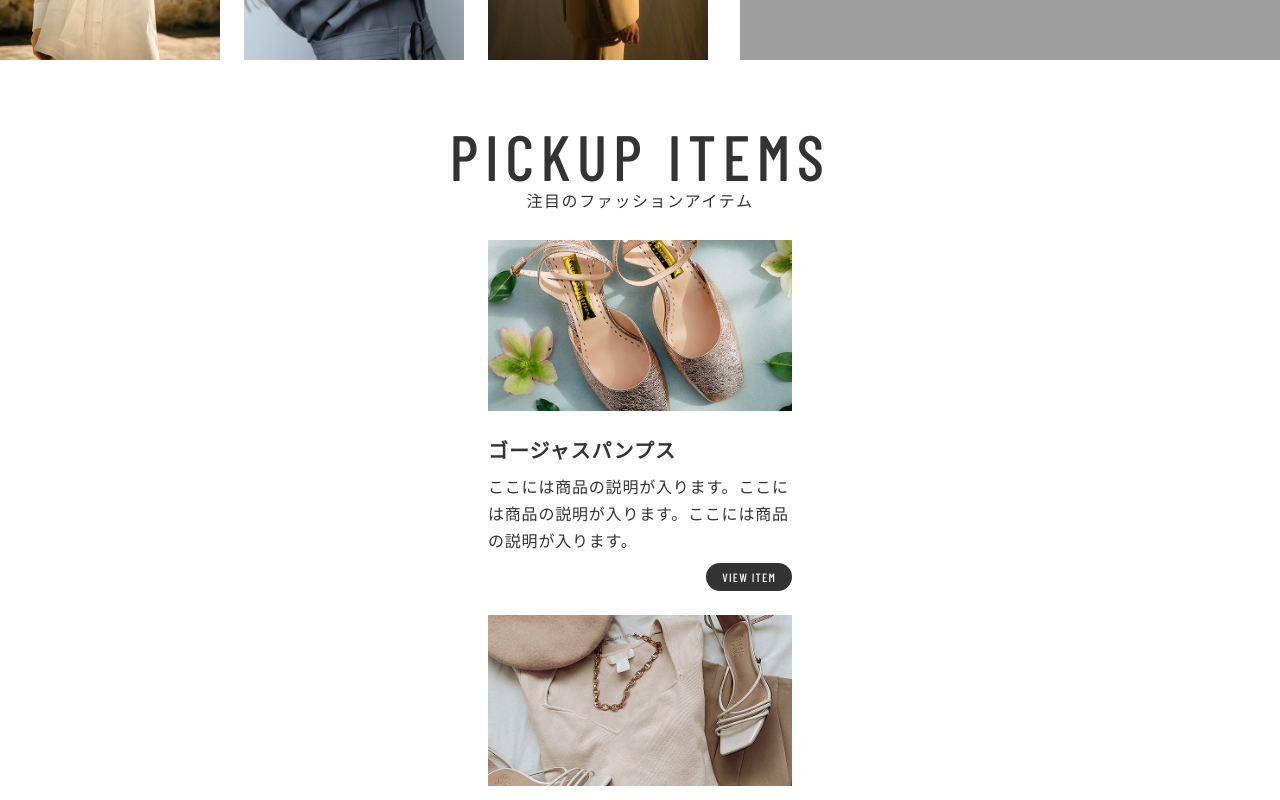
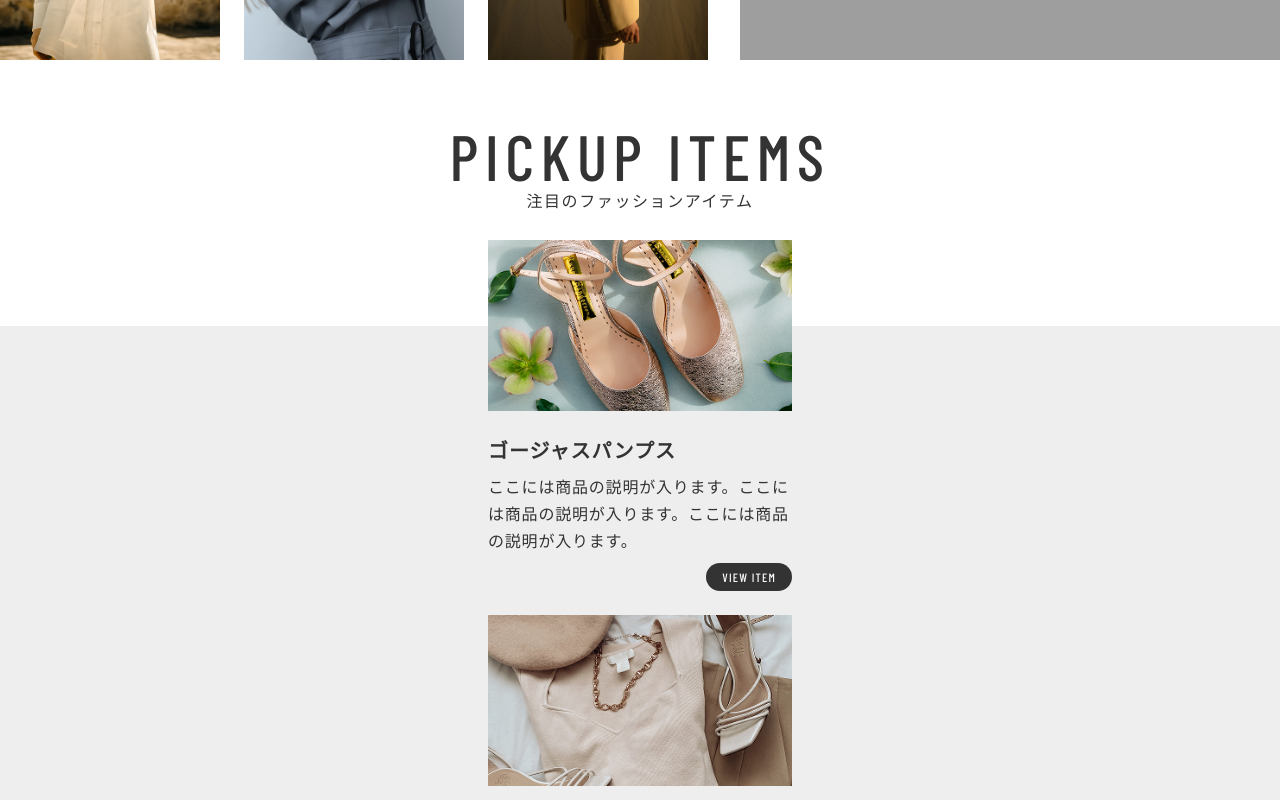
Before and after one commit to nyanmosu/ec-stand4u, a Next.js app: page / in a window 1280 px wide. Shown: the part 740-1540 px from the top of the page. Built offline with nearby package versions, Linux system fonts and the light colour scheme; grey boxes are pictures that could not be loaded; a web font is replaced by a local one.

Commit message:
ピックアップセクションに背景色をつける

```diff
--- a/src/features/home/components/pickup-items-section.tsx
+++ b/src/features/home/components/pickup-items-section.tsx
@@ -5,7 +5,7 @@ import { PICKUP_ITEMS } from "@/features/home/data/pickup-items";
 export default function PickupItemsSection() {
   return (
     <section aria-labelledby="pickup-items-heading">
-      <div className="px-7 pb-20">
+      <div className="px-7">
         <div className="flex flex-col items-center gap-8">
           {/* 見出し */}
           <div className="flex flex-col items-center gap-1">
@@ -16,8 +16,15 @@ export default function PickupItemsSection() {
           </div>
 
           {/* 商品リスト */}
-          <ul className="grid grid-cols-1 justify-items-center gap-6">
-            {PICKUP_ITEMS.map((item) => (
+          <div className="relative w-full pb-20">
+            {/* 背景 */}
+            <div
+              aria-hidden="true"
+              className="pointer-events-none absolute z-0 bg-surface w-screen top-[calc(171px/2)] bottom-0 -translate-x-1/2 left-1/2"
+            />
+
+            <ul className="relative z-10 grid grid-cols-1 justify-items-center gap-6">
+              {PICKUP_ITEMS.map((item, index) => (
                 <li key={item.id} className="grid w-[304px] gap-6">
                   {/* 商品画像 */}
                   <div className="relative w-full h-[171px]">
@@ -26,6 +33,9 @@ export default function PickupItemsSection() {
                       alt={item.name}
                       fill
                       className="object-contain"
+                      sizes="304px"
+                      priority={index === 0}
+                      loading={index === 0 ? "eager" : "lazy"}
                     />
                   </div>
 
@@ -46,6 +56,7 @@ export default function PickupItemsSection() {
             </ul>
           </div>
         </div>
+      </div>
     </section>
   );
 }
```
Lines whose indentation alone changed are shown as unchanged.
